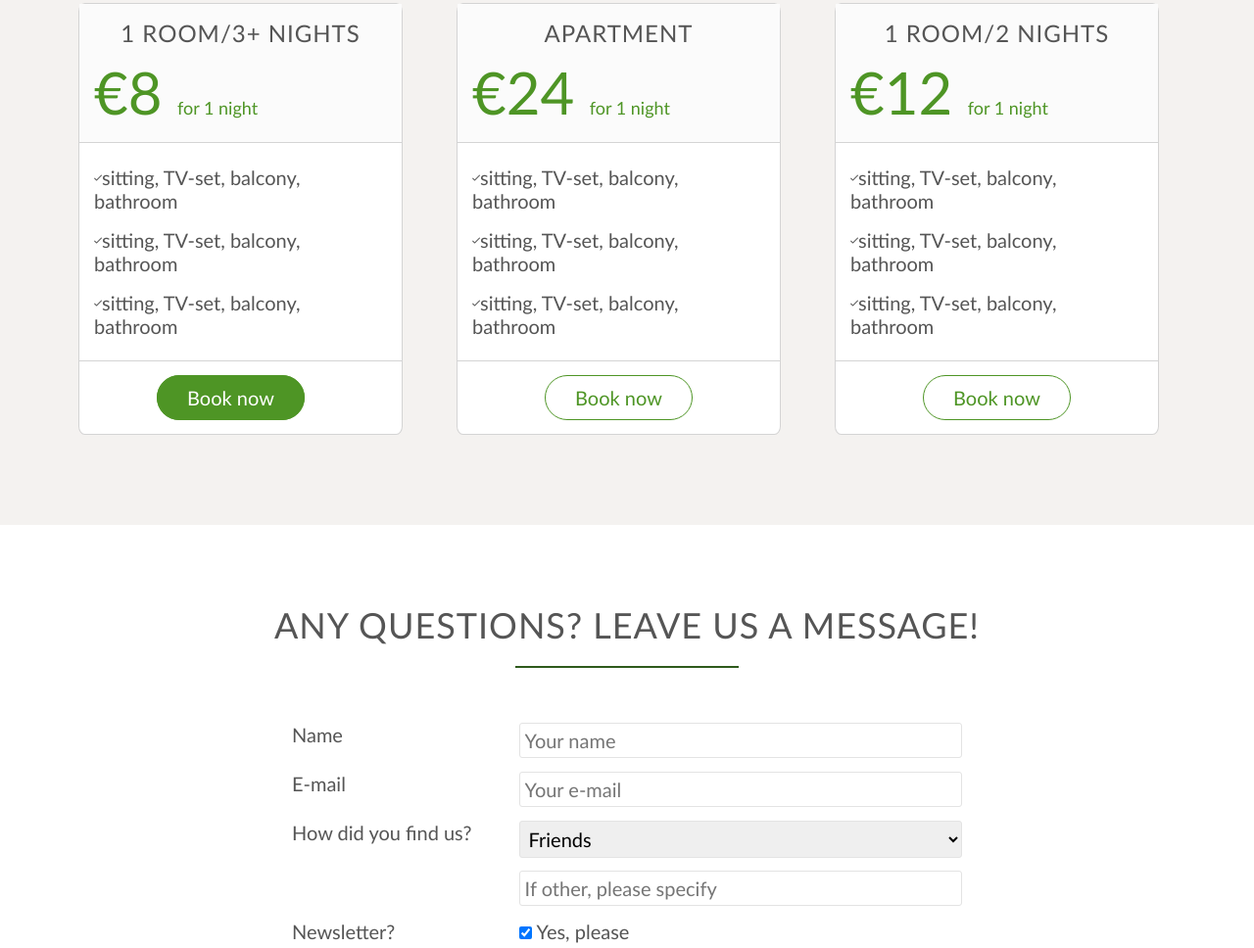
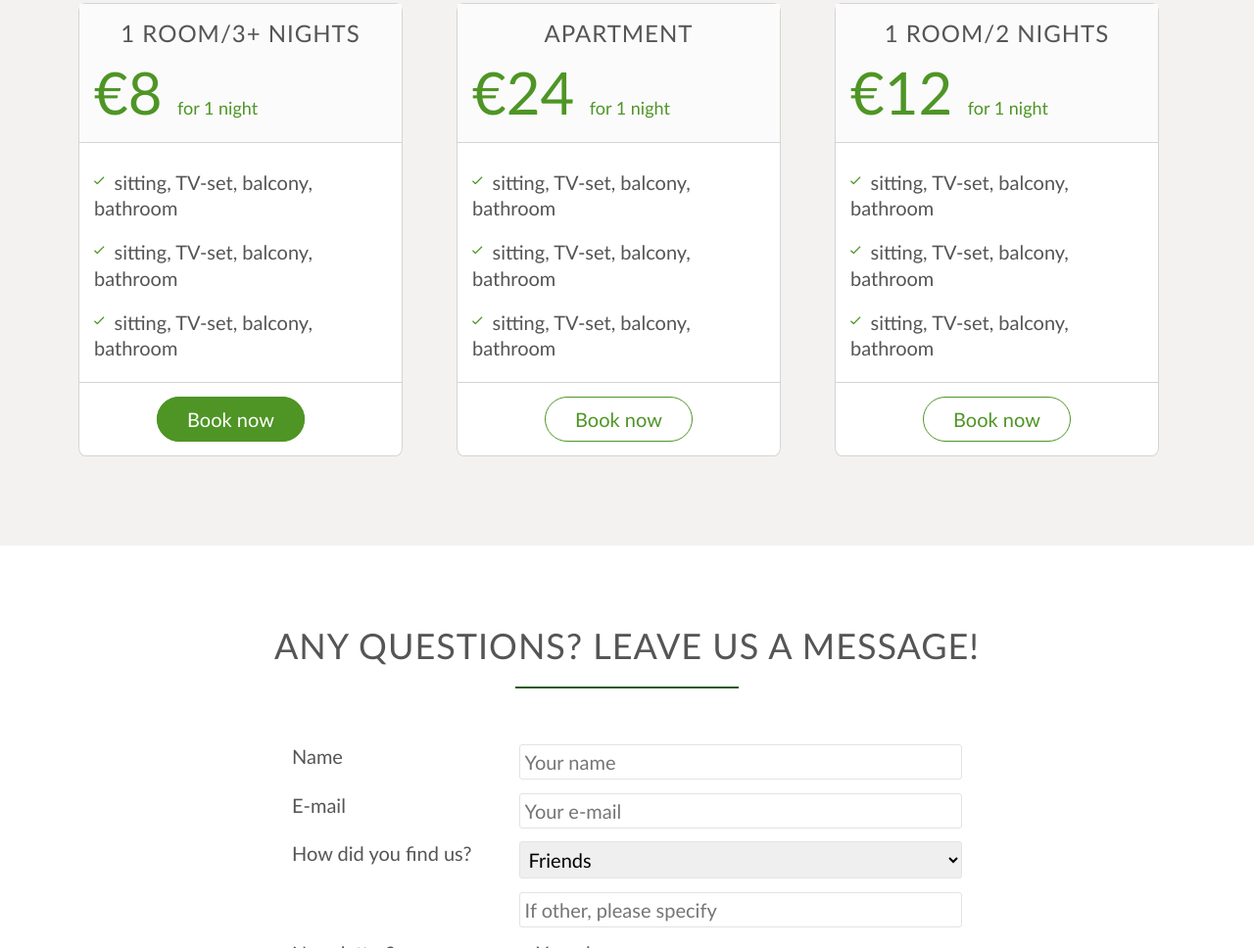
Before and after one commit to kiedrzynek/siestagrand, a plain HTML site: page index.html in a window 1280 px wide. Shown: the part 4941-5909 px from the top of the page at 98% size. Drawn offline with Linux system fonts and the light colour scheme; files whose address does not match are found by name.

Commit message:
[HTML&CSS] Style icons of checkmark in section prices

```diff
--- a/index.html
+++ b/index.html
@@ -289,9 +289,9 @@
                         </div>
                         <div>
                             <ul>
-                                <li><i class="ion-ios-checkmark-empty"></i>sitting, TV-set, balcony, bathroom</li>
-                                <li><i class="ion-ios-checkmark-empty"></i>sitting, TV-set, balcony, bathroom</li>
-                                <li><i class="ion-ios-checkmark-empty"></i>sitting, TV-set, balcony, bathroom</li>
+                                <li><i class="ion-ios-checkmark-empty icon-small"></i>sitting, TV-set, balcony, bathroom</li>
+                                <li><i class="ion-ios-checkmark-empty icon-small"></i>sitting, TV-set, balcony, bathroom</li>
+                                <li><i class="ion-ios-checkmark-empty icon-small"></i>sitting, TV-set, balcony, bathroom</li>
                             </ul>
                         </div>
                         <div>
@@ -308,9 +308,9 @@
                         </div>
                         <div>
                             <ul>
-                                <li><i class="ion-ios-checkmark-empty"></i>sitting, TV-set, balcony, bathroom</li>
-                                <li><i class="ion-ios-checkmark-empty"></i>sitting, TV-set, balcony, bathroom</li>
-                                <li><i class="ion-ios-checkmark-empty"></i>sitting, TV-set, balcony, bathroom</li>
+                                <li><i class="ion-ios-checkmark-empty icon-small"></i>sitting, TV-set, balcony, bathroom</li>
+                                <li><i class="ion-ios-checkmark-empty icon-small"></i>sitting, TV-set, balcony, bathroom</li>
+                                <li><i class="ion-ios-checkmark-empty icon-small"></i>sitting, TV-set, balcony, bathroom</li>
                             </ul>
                         </div>
                         <div>
@@ -327,9 +327,9 @@
                         </div>
                         <div>
                             <ul>
-                                <li><i class="ion-ios-checkmark-empty"></i>sitting, TV-set, balcony, bathroom</li>
-                                <li><i class="ion-ios-checkmark-empty"></i>sitting, TV-set, balcony, bathroom</li>
-                                <li><i class="ion-ios-checkmark-empty"></i>sitting, TV-set, balcony, bathroom</li>
+                                <li><i class="ion-ios-checkmark-empty icon-small"></i>sitting, TV-set, balcony, bathroom</li>
+                                <li><i class="ion-ios-checkmark-empty icon-small"></i>sitting, TV-set, balcony, bathroom</li>
+                                <li><i class="ion-ios-checkmark-empty icon-small"></i>sitting, TV-set, balcony, bathroom</li>
                             </ul>
                         </div>
                         <div>
--- a/resources/css/style.css
+++ b/resources/css/style.css
@@ -23,7 +23,7 @@ body {
     background-color: #F4F2F0;
     font-family: 'Calibri', 'Arial', sans-serif;
     font-size: 20px;
-    font-weight: 200;
+    font-weight: 300;
     text-rendering: optimizeLegibility;
     color: #555555;
 }
@@ -476,7 +476,7 @@ blockquote:before {
 
 .price {
     font-size: 300%;
-    font-weight: lighter;
+    font-weight: 100;
     color: #4e9525;
 }
 
@@ -509,6 +509,9 @@ blockquote:before {
     padding: 8px 0;
 }
 
+.prices .icon-small {
+    color: #4e9525;
+}
 
 
 
```
